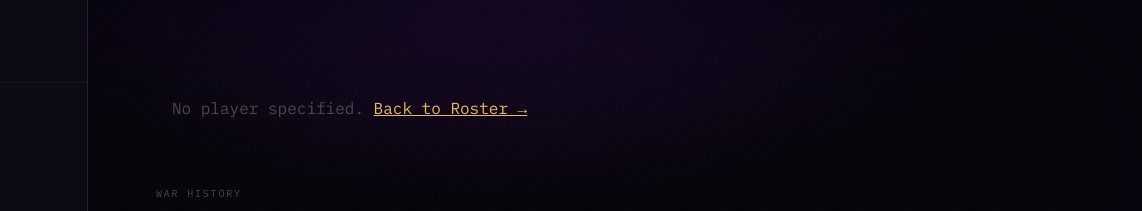
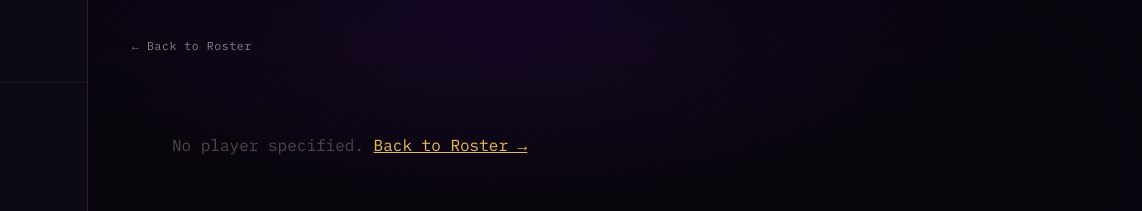
Before and after one commit to itzdjpsycho-ctrl/purge-guild-site, a plain HTML site: page player.html in a window 1280 px wide. Shown: the top 211 px of the page, 138-1280 px from the left. Drawn offline with Linux system fonts and the light colour scheme.

Commit message:
feat: add back-to-roster link on player profile page
Player profiles had no way back except the browser button. Adds a reusable .back-link style in app.css and wires it into player.html.

```diff
--- a/app.css
+++ b/app.css
@@ -118,6 +118,16 @@
   padding:34px 44px 90px;
   width:100%;
 }
+
+/* Back link — for drill-down pages (e.g. a player profile) that don't sit
+   directly on the sidebar nav */
+.back-link{
+  display:inline-flex; align-items:center; gap:6px;
+  font-family:var(--font-mono, monospace); font-size:11.5px; letter-spacing:0.05em;
+  color:var(--text-muted, #8A8088); text-decoration:none;
+  margin-bottom:18px; transition:color 0.15s ease, gap 0.15s ease;
+}
+.back-link:hover{ color:var(--crimson-glow, #C77DFF); gap:9px; }
 
 /* Page header (replaces the old centered rounded header card) */
 .page-head{
--- a/player.html
+++ b/player.html
@@ -384,6 +384,8 @@
 </aside>
 
 <main class="app-content">
+
+<a class="back-link" href="players.html">← Back to Roster</a>
 
 <div class="profile-hero" id="profileHero">
   <!-- Populated by JS -->
```
